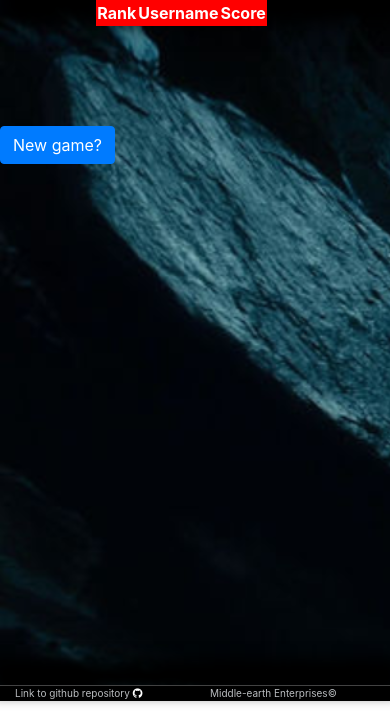
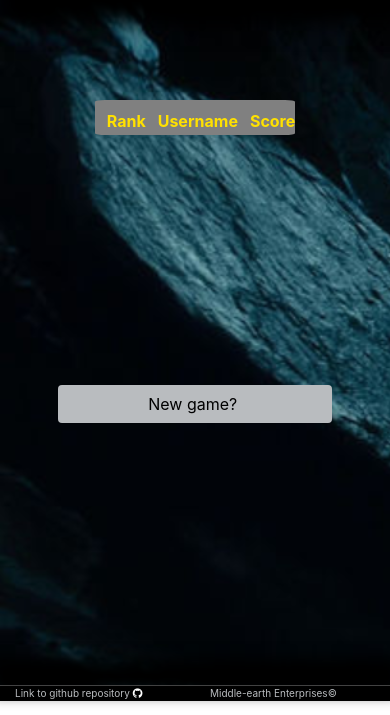
Before and after one commit to brookk16/gollums-cave, a Flask app: page /highscores in a window 390 px wide. Shown: the part 129-844 px from the top of the page. Run offline with Flask 2, Linux system fonts and the light colour scheme; lists and menus that the app fills with data are empty; some libraries are stand-ins or nearby versions.

Commit message:
Added responsive styling
highscore page has now been styled and made fully responsive. Need to work on game over and riddle next

```diff
--- a/run.py
+++ b/run.py
@@ -59,6 +59,10 @@ def new_game():
 @app.route("/about", methods=["GET","POST"])
 def about():
     return render_template("about.html")
+
+@app.route("/game_over", methods=["GET"])
+def game_over():
+    return render_template("game_over.html", score=session["score"])
 
 @app.route("/highscores", methods=["GET","POST"])
 def highscores():
--- a/static/main.css
+++ b/static/main.css
@@ -120,9 +120,17 @@ main {
     margin: 15px;
 }
 
-.start-button {
+.button {
     color: black;
     background-color: #b9bcbf;
+}
+
+.congratulations-message {
+    top: 0px;
+    color: black;
+    font-family: 'Ringbearer', Helvetica, Arial, sans-serif;
+    background-color: #ffe100;
+    max-width: 70%;
 
 }
 
@@ -243,10 +251,41 @@ main {
 
 .table-styling {
     color: white;
-    background-color: red;
+    background-color: grey;
+    border-radius: 5%;
+    margin: 65px 0px 0px 0px;
+
+
 }
 
+.table-title {
+    padding: 9px 0px 2px 12px;
+    color: #ffe100;
+}
 
+.table-value {
+    padding: 8px 20px 9px 26px;
+    width: 124px;
+}
+
+#width-limit {
+    position: absolute;
+    top: 35px;
+}
+
+#new-game-spacing {
+    margin: 50px 0px 0px 0px;
+    position: absolute;
+    top: 335px;
+
+
+}
+
+/* Game over */
+
+.margin-top {
+    margin-top: 22px;
+}
 
 /* Footer */
 
@@ -292,6 +331,12 @@ main {
 
 /* Media queries */
 
+@media screen and (min-width: 1400px) {
+    #new-game-spacing {
+
+    }
+}
+
 @media screen and (max-width: 1000px) {
     .bio-pic {
         margin: 0px;
@@ -301,6 +346,7 @@ main {
         margin: 5px 5px;
         font-size: 14px;
     }
+
 }
 
 @media screen and (max-width: 900px) {
@@ -335,4 +381,9 @@ main {
         font-size: 14px;
         text-align: right;
     }
+
+    .new-game-btn {
+        margin: 0px;
+    }
+
 }
--- a/templates/base.html
+++ b/templates/base.html
@@ -27,12 +27,10 @@
 
             <div class="row h-100">
 
-                {% block gollum %} {% endblock %}
-
-                {% block content %}{% endblock %}
+                {% block gollum %} {% endblock %} {% block content %}{% endblock %}
 
             </div>
-</div>
+        </div>
     </main>
     <footer class="footer">
         <div class="container-fluid">
--- a/templates/highscores.html
+++ b/templates/highscores.html
@@ -2,7 +2,7 @@
 <div class="col-12">
 
     <div class="row justify-content-center">
-        <div class="col-7 align-self-center">
+        <div id="width-limit">
             <table class="table-styling">
                 <tr>
                     <th class="table-title">Rank</th>
@@ -20,13 +20,14 @@
 
             </table>
         </div>
+        <div id="new-game-spacing">
+            <form method=" POST " action="{{ url_for( 'new_game') }} ">
+                <input type="submit " value="New game? " class="btn button">
+            </form>
+        </div>
     </div>
-    <div class="spacer"></div>
 
-    <form method="POST" action="{{ url_for('new_game') }}" class="row">
-        <input type="hidden" name="player" value="{{ player }}">
-        <input type="submit" value="New game?" class="btn btn-primary">
-    </form>
 
 </div>
+
 {% endblock %}
--- a/templates/index.html
+++ b/templates/index.html
@@ -28,7 +28,7 @@
             </div>
             <input type="text" autocomplete="off" class="form-control" name="player" placeholder="Username">
             <div class="input-group-append">
-                <input class="btn start-button" type="submit" value="Start the game">
+                <input class="btn button" type="submit" value="Start the game">
             </div>
         </div>
     </form>
```
Also changed, not shown: templates/game_over.html (+18 -9 lines), templates/riddle.html (+5 -5 lines), static/img/back up if i can't do changing pics of gollum.jpg (deleted), static/img/bilbos_hand.png (renamed from static/img/user.png), static/img/gollum_riddle.png (deleted), static/img/gollum_scary.png, static/img/highscore_board.jpg (added), static/img/highscores.jpg (deleted).
